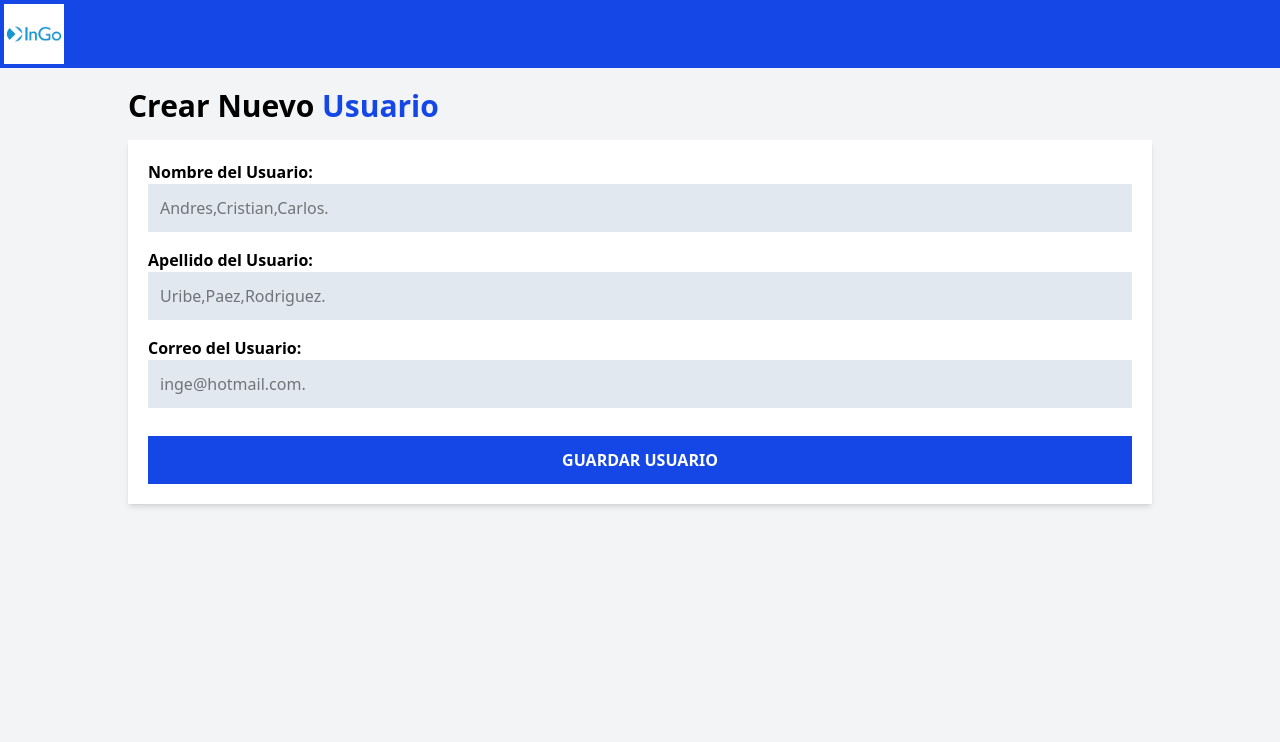
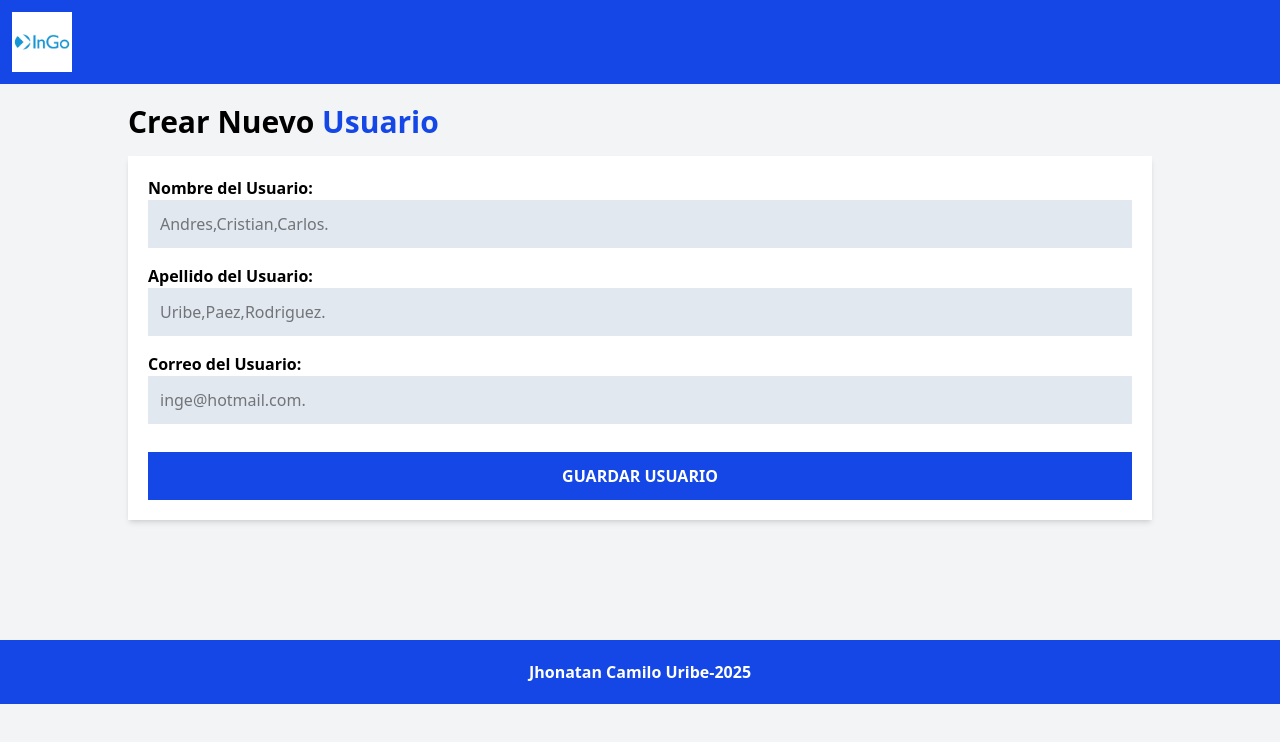
Before and after one commit to camilo9090/prueba-ingco, a React (Vite) app: page /CreateUSer in a window 1280 px wide. Shown: the top 742 px of the page. Built offline with nearby package versions, Linux system fonts and the light colour scheme.

Commit message:
Agregar react-toastify para notificaciones y mejorar la creación de usuarios con mensajes de éxito y error

```diff
--- a/package.json
+++ b/package.json
@@ -17,6 +17,7 @@
     "react": "^19.0.0",
     "react-dom": "^19.0.0",
     "react-router-dom": "^7.1.5",
+    "react-toastify": "^11.0.3",
     "sweetalert2": "^11.16.0",
     "tailwindcss": "^4.0.4",
     "zod": "^3.24.1",
--- a/src/App.tsx
+++ b/src/App.tsx
@@ -2,6 +2,8 @@
 import ViewUsers from "./components/ViewUsers"
 import { BrowserRouter, Routes, Route } from 'react-router-dom'
 import CreateUser from "./components/CreateUser"
+import { ToastContainer } from "react-toastify"
+import "react-toastify/ReactToastify.css"
 
 
 
@@ -22,6 +24,7 @@ function App() {
 
         </Routes>
       </BrowserRouter>
+      <ToastContainer />
 
     </>
   )
--- a/src/components/CreateUser.tsx
+++ b/src/components/CreateUser.tsx
@@ -2,6 +2,7 @@ import { useState } from "react";
 import { usersStore } from "../store";
 import { useNavigate } from "react-router-dom";
 import Header from "./Header";
+import { toast } from 'react-toastify'
 
 
 
@@ -25,12 +26,17 @@ export default function CreateUser() {
 
 
   const handleSubmit = async (e: React.FormEvent<HTMLFormElement>) => {
-    e.preventDefault(); // Evita recargar la página
+    e.preventDefault();
+    if (!formData.firstName.trim() || !formData.lastName.trim() || !formData.email.trim()) {
+      toast.error("Todos los campos son obligatorios");
+      return;
+    }
 
     try {
-      await createUser(formData); // Llamamos a la función de Zustand
-      setFormData({ firstName: "", lastName: "", email: "" }); // Limpiar formulario
+      await createUser(formData);
+      setFormData({ firstName: "", lastName: "", email: "" });
       navigate('/')
+      toast.success('Usuario Registrado')
     } catch (error) {
       console.error("Error al crear usuario:", error);
     }
@@ -38,7 +44,7 @@ export default function CreateUser() {
   return (
 
     <div >
-      <Header/>
+      <Header />
       <div className="flex flex-col max-w-5xl mx-auto gap-4 mt-5">
         <h2 className="font-extrabold text-3xl">Crear Nuevo <span className="text-blue-700">Usuario</span></h2>
 
@@ -94,15 +100,9 @@ export default function CreateUser() {
             type="submit"
             value="Guardar Usuario"
           />
-
-
-
-
         </form>
       </div>
-
-
-
+      <footer className="bg-blue-700 text-center p-5 text-white font-bold mt-30">Jhonatan Camilo Uribe-2025</footer>
     </div>
   )
 }
--- a/src/components/Header.tsx
+++ b/src/components/Header.tsx
@@ -3,7 +3,7 @@
 export default function Header() {
     return (
         <header className="bg-blue-700">
-            <div className="mx-auto p-1">
+            <div className="mx-auto p-3">
                 <div className="flex justify-between items-center">
                     <div>
                         <a href="/">
--- a/src/components/ViewUsers.tsx
+++ b/src/components/ViewUsers.tsx
@@ -89,6 +89,7 @@ export default function viewUsers() {
 
                 </table>
             </div>
+            <footer className="bg-blue-700 text-center p-5 text-white font-bold">Jhonatan Camilo Uribe-2025</footer>
         </div>
 
 
```
Also changed, not shown: 1 other file (tests, documents, lock files or other folders).
